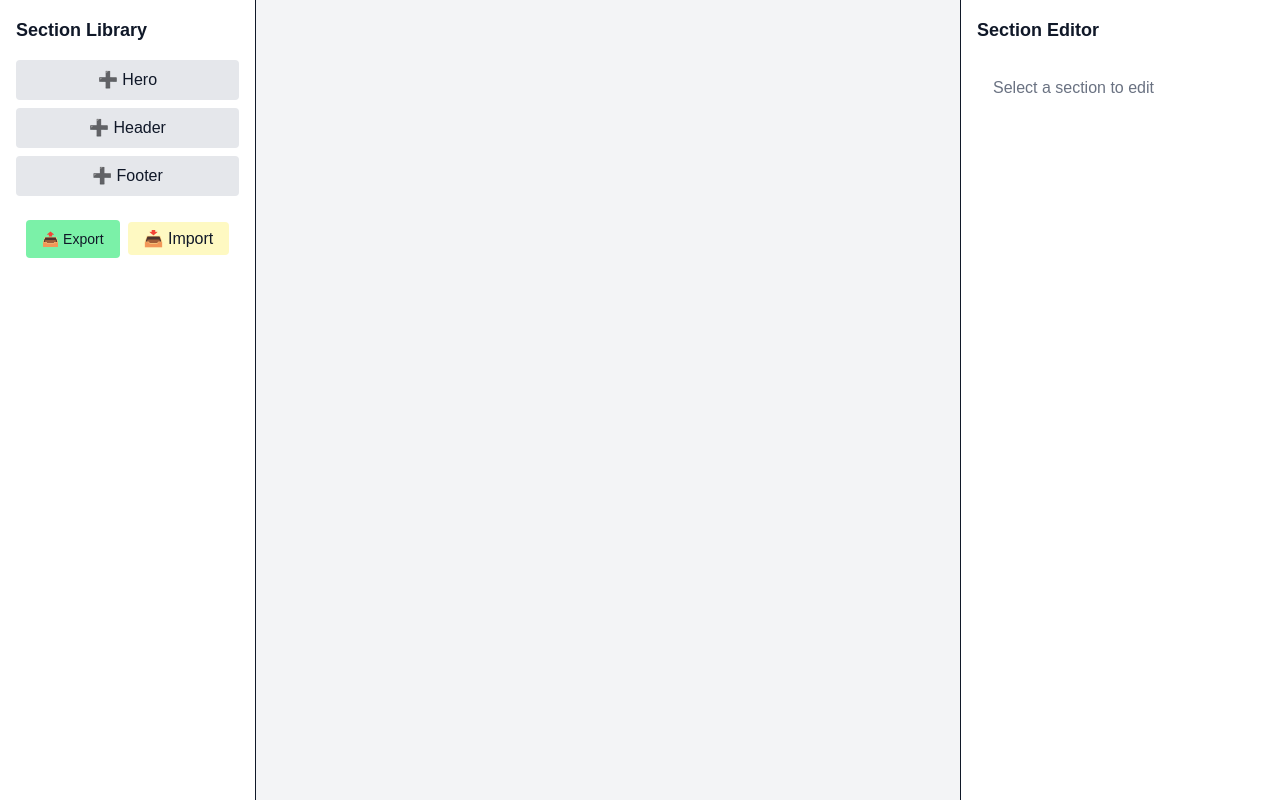
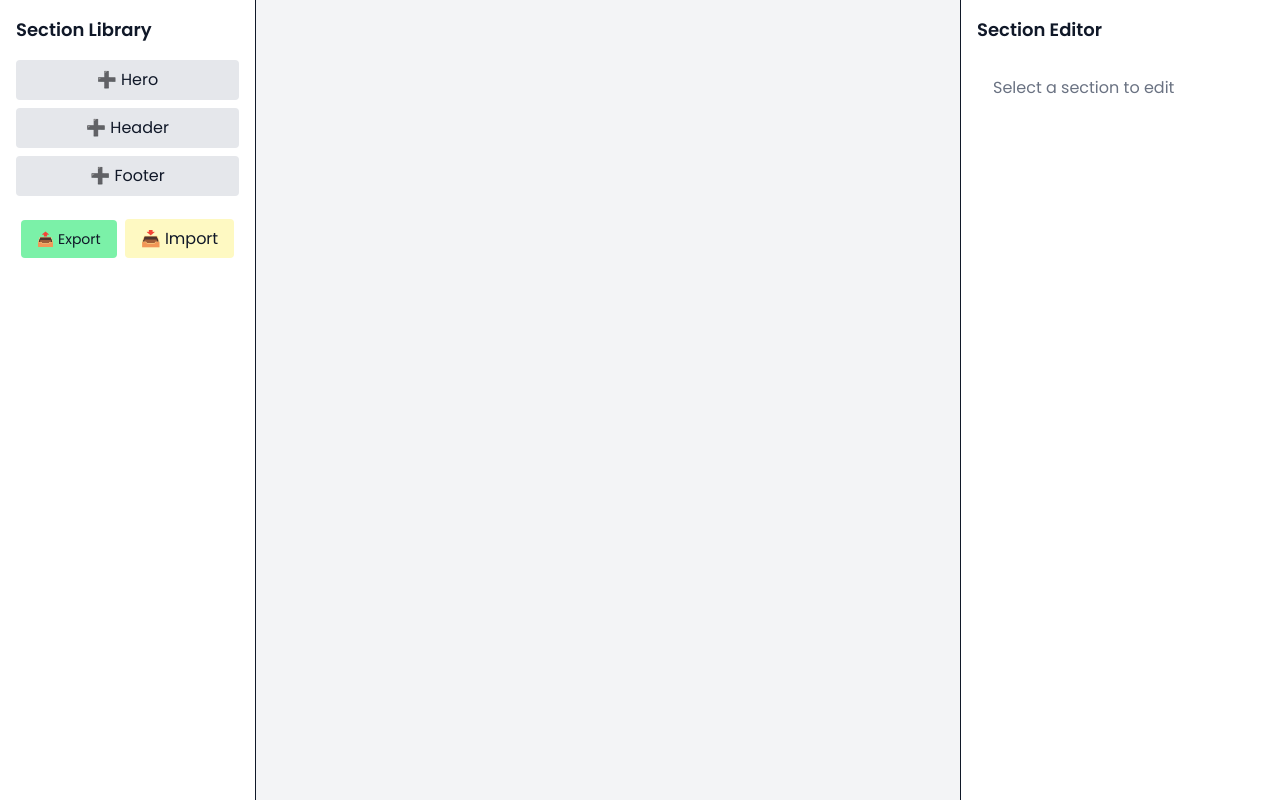
Before and after one commit to saeedhalabi/web-canvas, a Next.js app: page / in a window 1280 px wide. Built offline with nearby package versions, Linux system fonts and the light colour scheme.

Commit message:
feat: update font family to Poppins in `globals.css` and` layout.tsx` for improved typography

```diff
--- a/app/globals.css
+++ b/app/globals.css
@@ -6,5 +6,5 @@
 }
 
 body {
-  font-family: Arial, Helvetica, sans-serif;
+  font-family: "Poppins", sans-serif;
 }
--- a/app/layout.tsx
+++ b/app/layout.tsx
@@ -1,5 +1,5 @@
 import type { Metadata } from "next";
-import { Geist, Geist_Mono } from "next/font/google";
+import { Geist, Geist_Mono, Poppins } from "next/font/google";
 import "./globals.css";
 import { BuilderProvider } from "@/context/BuilderProvider";
 
@@ -11,6 +11,12 @@
 const geistMono = Geist_Mono({
   variable: "--font-geist-mono",
   subsets: ["latin"],
+});
+
+const poppins = Poppins({
+  variable: "--font-poppins",
+  subsets: ["latin"],
+  weight: ["400", "600", "700"],
 });
 
 export const metadata: Metadata = {
@@ -26,7 +32,7 @@
   return (
     <html lang="en">
       <body
-        className={`${geistSans.variable} ${geistMono.variable} antialiased`}
+        className={`${geistSans.variable} ${geistMono.variable} ${poppins.variable} antialiased`}
       >
         <BuilderProvider>{children}</BuilderProvider>
       </body>
```
